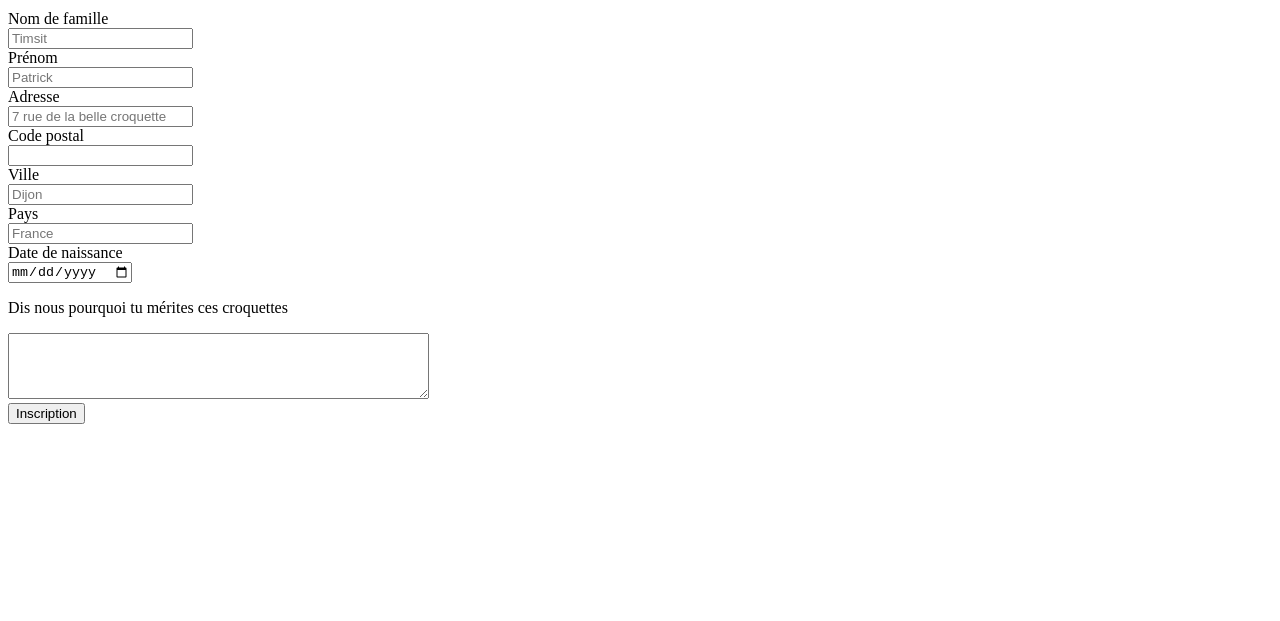
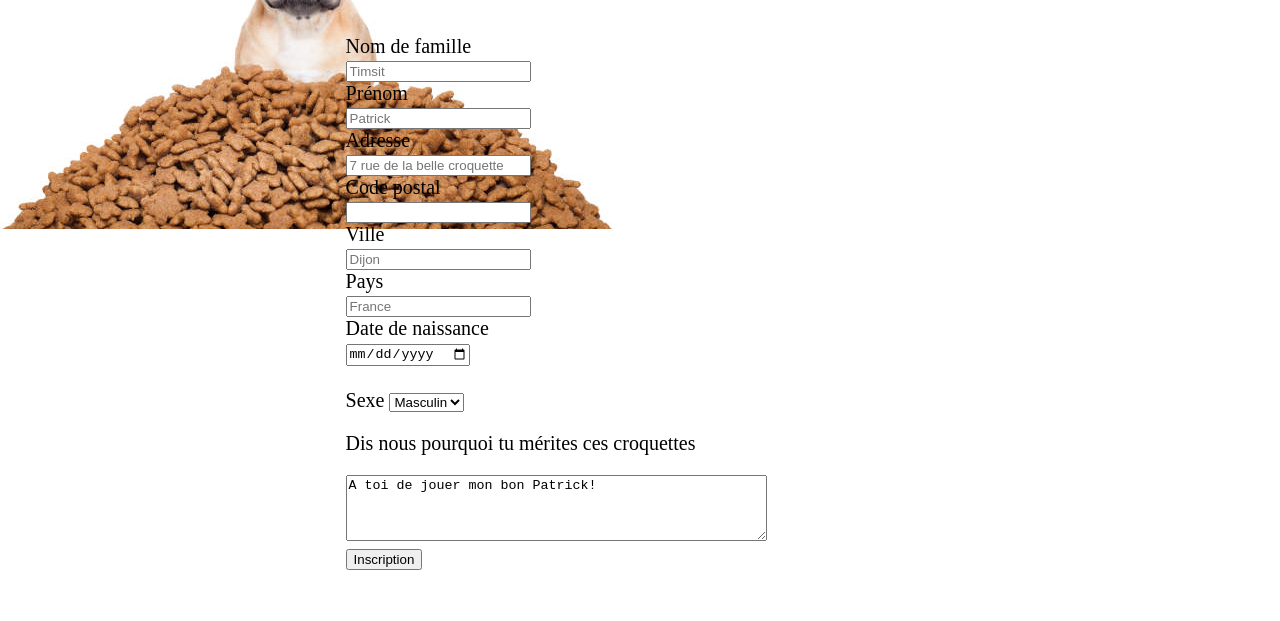
Before and after one commit to Jimmy-Lemaire/HTML-CSS, a plain HTML site: page assets/html/register.html in a window 1280 px wide. Shown: the part 179-800 px from the top of the page. Drawn offline with Linux system fonts and the light colour scheme.

Commit message:
ajout css fomulaire

```diff
--- a/assets/css/style-form.css
+++ b/assets/css/style-form.css
@@ -1 +1,11 @@
-style-form.css
+.formulaire{
+    font-size: 20px;
+}
+body{
+    margin-left: 25%;
+    padding: 2%;
+    background-image:url(../images/miammiammioum.jpg);
+    background-repeat: no-repeat;
+    float: left;
+    background-size: auto;
+}
--- a/assets/html/login.html
+++ b/assets/html/login.html
@@ -4,6 +4,7 @@
     <meta charset="UTF-8">
     <meta name="viewport" content="width=device-width, initial-scale=1.0">
     <title>Login</title>
+    <link rel="stylesheet" href="../css/style-form.css">
 </head>
 <br>
     <h1>Connecte toi à ce super site pour gagner tes croquettes!</h1>
@@ -15,5 +16,6 @@
 <input type="submit" value="connexion">
     </form>
     <p>Pas de compte? <a href="register.html">Inscris-toi!</a></p>
+    <script src="../../main.js"></script>
 </body>
 </html>
--- a/assets/html/register.html
+++ b/assets/html/register.html
@@ -4,11 +4,13 @@
     <meta charset="UTF-8">
     <meta name="viewport" content="width=device-width, initial-scale=1.0">
     <title>Register</title>
+<link rel="stylesheet" href="../css/style-form.css">
 </head>
 <br>
     <h1>inscris toi à ce super site pour gagner tes croquettes!</h1>
     <h2>Inscription gratuite</h2>
     <br>
+    <div class="formulaire">
 <label for="nom">Nom de famille</label> </br>
 <input type="text" id="nom de famille" placeholder="Timsit"required> </br>
 <label for="Prénom">Prénom</label> </br>
@@ -22,15 +24,23 @@
 <label for="Pays">Pays</label> </br>
 <input type="text" id="Code postal" placeholder="France"required> </br>
 <label for="Date de naissance">Date de naissance</label> </br>
-<input type="date" id="Date de naissance" required> </br>
+<input type="date" id="Date de naissance" required> </br> </br>
+<form action="/action_page.php">
+  <label for="Sexe">Sexe</label>
+  <select name="Sexe" id="Sexe">
+    <option value="Masculin">Masculin</option>
+    <option value="Féminin">Féminin</option>
+    <option value="Autre">Autre</option>
+  </select>
 <form action="/action_page.php">
   <p><label for=Argumentaire>Dis nous pourquoi tu mérites ces croquettes</label></p>
-  <textarea id="Argumentaire" name="Argumenntaire" rows="4" cols="50"></textarea>
+  <textarea id="Argumentaire" name="Argumenntaire" rows="4" cols="50">A toi de jouer mon bon Patrick!</textarea>
   <br>
   <a href="login.html">
   <button type="button">Inscription</button>
 </a>
-
-    </form>
+</div>
+</form>
+<script src="../../main.js"></script>
 </body>
 </html>
```
Also changed, not shown: assets/images/miammiammioum.jpg (added).
